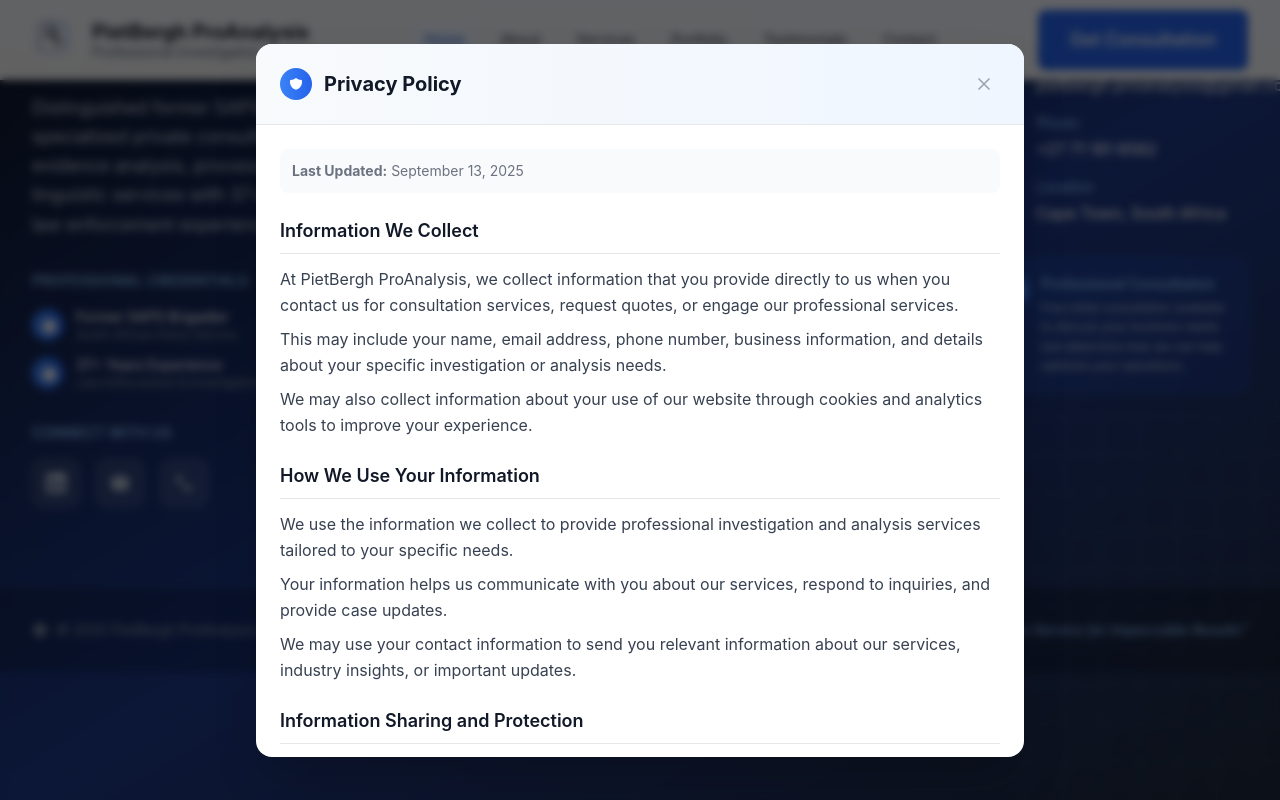
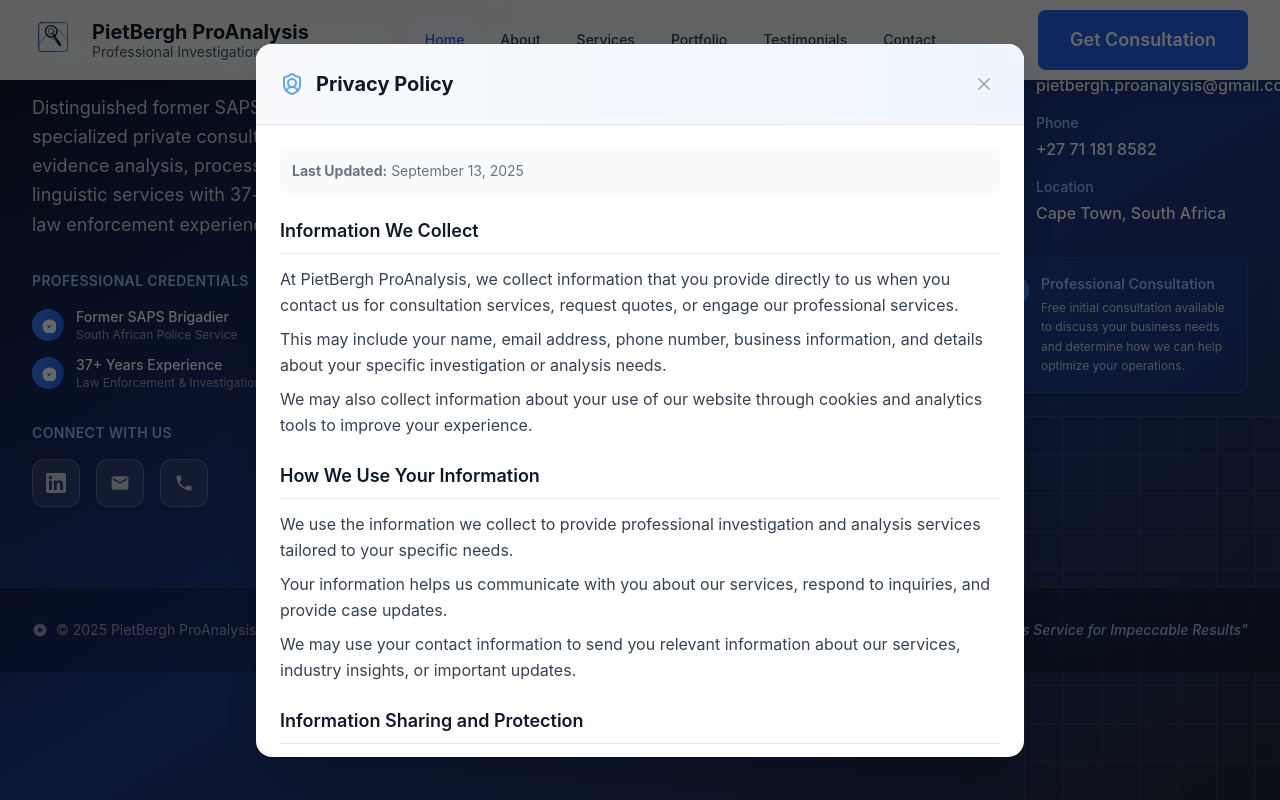
Before and after one commit to RustedVikingOG/pietberghproanalysis, a Vue app: page / in a window 1280 px wide. Both pictures are taken after a click on the button "Privacy Policy". Shown: the part 3256-4056 px from the top of the page. Built offline with nearby package versions, Linux system fonts and the light colour scheme.

Commit message:
feat: updated policy docs visuals

```diff
--- a/src/components/FooterSection.vue
+++ b/src/components/FooterSection.vue
@@ -223,10 +223,23 @@
     <OverlayModal
       :is-open="modalController.isOpen.value"
       :title="modalController.currentContent.value?.title || ''"
-      :icon="modalController.currentContent.value?.icon"
       :max-width="'3xl'"
       @close="modalController.closeModal"
     >
+      <template #icon>
+        <ListStart
+          v-if="modalController.currentContent.value?.type === 'terms'"
+          class="w-6 h-6 text-blue-400"
+        />
+        <ShieldUser
+          v-else-if="modalController.currentContent.value?.type === 'privacy'"
+          class="w-6 h-6 text-blue-400"
+        />
+        <FileBadge
+          v-else
+          class="w-6 h-6 text-blue-400"
+        />
+      </template>
       <div v-if="modalController.currentContent.value" class="space-y-6">
         <!-- Last Updated -->
         <div class="text-sm text-gray-500 bg-gray-50 p-3 rounded-lg">
@@ -303,6 +316,7 @@
 
 <script setup lang="ts">
 import { computed } from 'vue';
+import { FileBadge, ListStart, ShieldUser } from 'lucide-vue-next';
 
 import logoLight from '@/assets/logo-light.svg';
 import OverlayModal from '@/components/OverlayModal.vue';
--- a/src/components/OverlayModal.vue
+++ b/src/components/OverlayModal.vue
@@ -1,42 +1,26 @@
 <template>
   <Teleport to="body">
-    <Transition
-      name="modal"
-      enter-active-class="transition-all duration-300 ease-out"
-      enter-from-class="opacity-0"
-      enter-to-class="opacity-100"
-      leave-active-class="transition-all duration-200 ease-in"
-      leave-from-class="opacity-100"
-      leave-to-class="opacity-0"
-    >
+    <Transition name="modal">
       <div
         v-if="isOpen"
-        ref="modalElement"
         class="fixed inset-0 z-50 flex items-center justify-center p-4"
         @click="handleBackdropClick"
         tabindex="-1"
       >
         <!-- Backdrop -->
-        <div class="absolute inset-0 bg-black/60 backdrop-blur-sm"></div>
+        <div class="modal-backdrop"></div>
 
         <!-- Modal Container -->
         <div
           :class="modalSizeClasses"
-          class="relative bg-white rounded-2xl shadow-2xl max-h-[90vh] overflow-hidden"
+          class="relative bg-white rounded-2xl shadow-2xl max-h-[90vh] overflow-hidden transform"
           @click.stop
         >
           <!-- Modal Header -->
           <div class="flex items-center justify-between p-6 border-b border-gray-200 bg-gradient-to-r from-slate-50 to-blue-50">
             <div class="flex items-center space-x-3">
               <!-- Icon -->
-              <div
-                v-if="icon"
-                class="flex-shrink-0 w-8 h-8 bg-gradient-to-r from-blue-500 to-blue-600 rounded-full flex items-center justify-center"
-              >
-                <svg class="w-4 h-4 text-white" fill="currentColor" viewBox="0 0 24 24">
-                  <path :d="getIconComponent(icon)" />
-                </svg>
-              </div>
+              <slot name="icon"></slot>
 
               <!-- Title -->
               <h2 class="text-xl font-bold text-gray-900">
@@ -80,12 +64,9 @@
 
 <script setup lang="ts">
 import { watch } from 'vue';
-import { computed, onMounted, onUnmounted, ref } from 'vue';
+import { computed, onMounted, onUnmounted } from 'vue';
 
 import type { OverlayModalProps, OverlayModalEmits } from '@/models/OverlayModal';
-
-// Template refs
-const modalElement = ref<HTMLElement | null>(null);
 
 // Props with defaults
 const props = withDefaults(defineProps<OverlayModalProps>(), {
@@ -128,17 +109,6 @@
   }
 };
 
-const getIconComponent = (iconName: string): string => {
-  // Return appropriate SVG path based on icon name
-  const iconMap: Record<string, string> = {
-    shield: 'M9 12l2 2 4-4m5.618-4.016A11.955 11.955 0 0112 2.944a11.955 11.955 0 01-8.618 3.04A12.02 12.02 0 003 9c0 5.591 3.824 10.29 9 11.622 5.176-1.332 9-6.03 9-11.622 0-1.042-.133-2.052-.382-3.016z',
-    document: 'M9 12h6m-6 4h6m2 5H7a2 2 0 01-2-2V5a2 2 0 012-2h5.586a1 1 0 01.707.293l5.414 5.414a1 1 0 01.293.707V19a2 2 0 01-2 2z',
-    star: 'M11.049 2.927c.3-.921 1.603-.921 1.902 0l1.519 4.674a1 1 0 00.95.69h4.915c.969 0 1.371 1.24.588 1.81l-3.976 2.888a1 1 0 00-.363 1.118l1.518 4.674c.3.922-.755 1.688-1.538 1.118l-3.976-2.888a1 1 0 00-1.176 0l-3.976 2.888c-.783.57-1.838-.197-1.538-1.118l1.518-4.674a1 1 0 00-.363-1.118l-3.976-2.888c-.784-.57-.38-1.81.588-1.81h4.914a1 1 0 00.951-.69l1.519-4.674z'
-  };
-
-  return iconMap[iconName] || iconMap.document;
-};
-
 // Lifecycle
 onMounted(() => {
   // Add global escape key listener
@@ -169,5 +139,20 @@
 </script>
 
 <style scoped>
-/* Additional modal animations can be added here if needed */
+.modal-backdrop {
+  position: absolute;
+  inset: 0;
+  background-color: rgba(0, 0, 0, 0.6);
+  transition: opacity 200ms ease;
+}
+
+.modal-enter-active,
+.modal-leave-active {
+  transition: opacity 200ms ease;
+}
+
+.modal-enter-from,
+.modal-leave-to {
+  opacity: 0;
+}
 </style>
--- a/src/styles/main.css
+++ b/src/styles/main.css
@@ -233,7 +233,7 @@
 
   /* Background Effects */
   .bg-gradient-primary {
-    @apply bg-gradient-to-r from-primary-900 via-primary-800 to-primary-700;
+    @apply bg-gradient-to-r from-slate-900 via-slate-800 to-slate-700;
   }
 
   .bg-glassmorphism {
```
